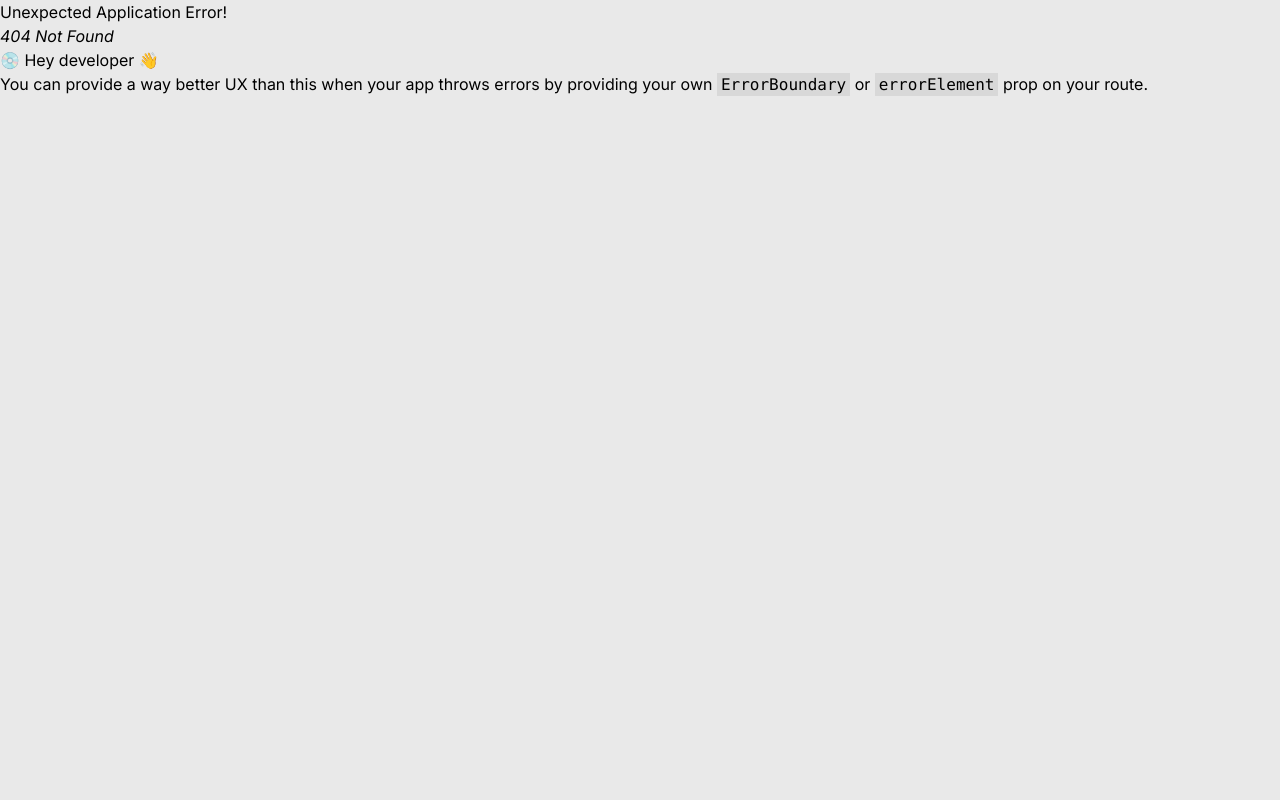
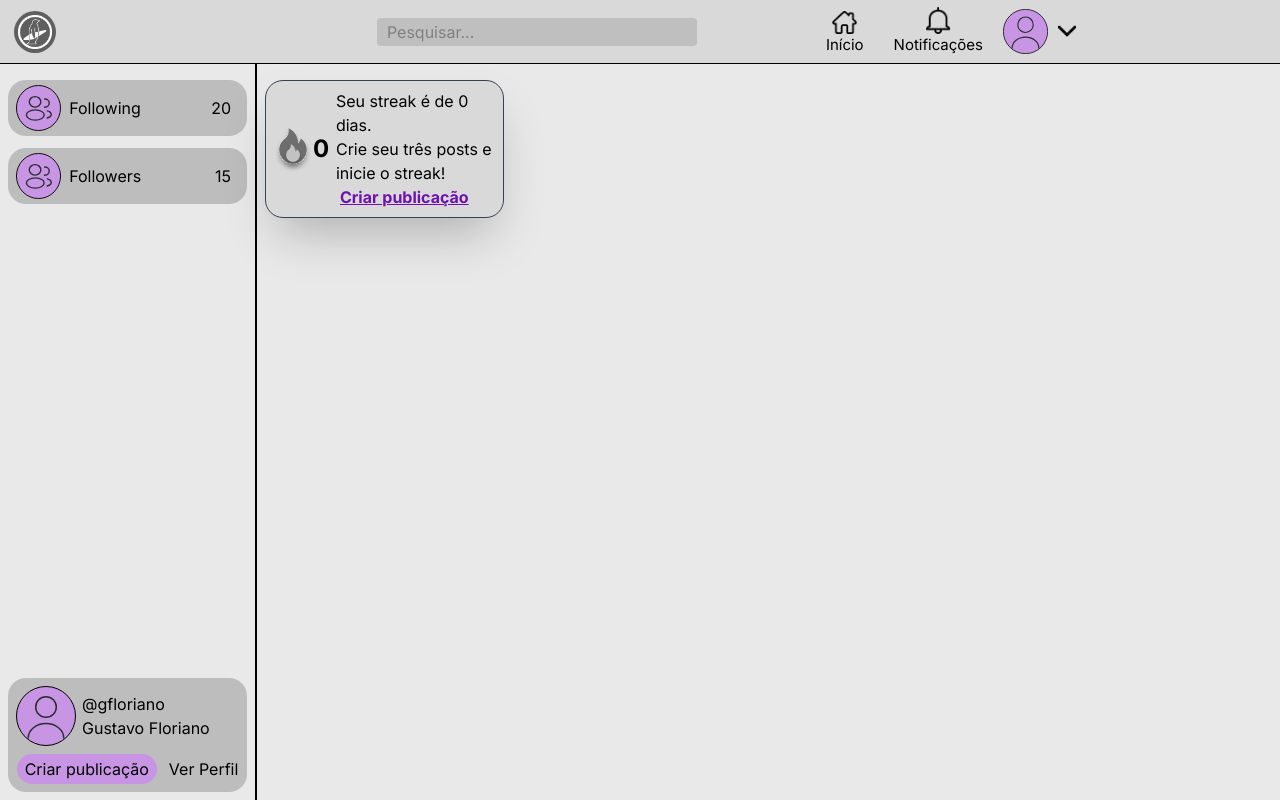
Before and after one commit to catolica-faculdade/pinguin-project, a React (Vite) app: page /1 in a window 1280 px wide. Before the commit this address had no page. Built offline with nearby package versions, Linux system fonts and the light colour scheme.

Commit message:
feat: start other user page

```diff
--- /dev/null
+++ b/src/Pages/User.jsx
@@ -0,0 +1,70 @@
+import { useState } from "react";
+import LeftMenu from "../components/General/LeftMenu";
+import NavBar from "../components/General/NavBar";
+import RightMenu from "../components/General/RightMenu";
+import ShowProfile from "../components/Profile/ShowProfile";
+import { useLocation } from "react-router-dom";
+
+function User(){
+
+    const [username, setUsername] = useState('');
+    const [fullName, setFullName] = useState('');
+    const [about, setAbout] = useState('');
+    const { pathname } = useLocation();
+    const userPath = pathname.slice(1);
+    console.log(userPath);
+
+    const user = [
+        {
+            id: 1,
+            username: 'gfloriano',
+            userFullname: 'Gustavo Floriano',
+            about: 'Cristiano Lionel Ronaldo Neymar da Silva Messi Jr.',
+            streak: 0,
+            postsNumber: 10,
+            followers: 19,
+            following: 23
+        },
+        {
+            id: 2,
+            username: 'vh',
+            userFullname: 'Vitor Hugo da Cunha',
+            about: 'Sou anão e bobalhão',
+            streak: 0,
+            postsNumber: 10,
+            followers: 19,
+            following: 23
+        },
+    ]
+
+    const posts = [
+        {
+            id: 1,
+            title: 'fui na casa do meu amigo...',
+            image: null,
+            user: user[0]
+        },
+        {
+            id: 2,
+            title: 'gente, olha meu código novo...',
+            image: '/public/posts/novo-codigo.png',
+            user: user[0]
+        }
+    ];
+    return(
+        <section>
+            <NavBar />
+            <section className='flex bg-user-icon pt-[8vh] h-dvh'>
+            <LeftMenu/>
+            {user.map((user) => {
+                if(user.username === userPath){
+                    <ShowProfile posts={posts} onClick={() => setEditMode(true)}/>
+                }
+            })}
+            <RightMenu/>
+            </section>
+        </section>
+    );
+}
+
+export default User;
--- a/src/main.jsx
+++ b/src/main.jsx
@@ -17,6 +17,7 @@ import Notifications from './pages/Notifications.jsx';
 import Settings from './pages/Settings.jsx';
 import Following from './Pages/Following.jsx';
 import Followers from './Pages/Followers.jsx';
+import User from './Pages/User.jsx';
 
 const router = createBrowserRouter([
   {
@@ -62,6 +63,10 @@ const router = createBrowserRouter([
   {
     path: 'followers',
     element: <Followers/>
+  },
+  {
+    path: '/:user',
+    element: <User/>
   }
 ])
 
```
